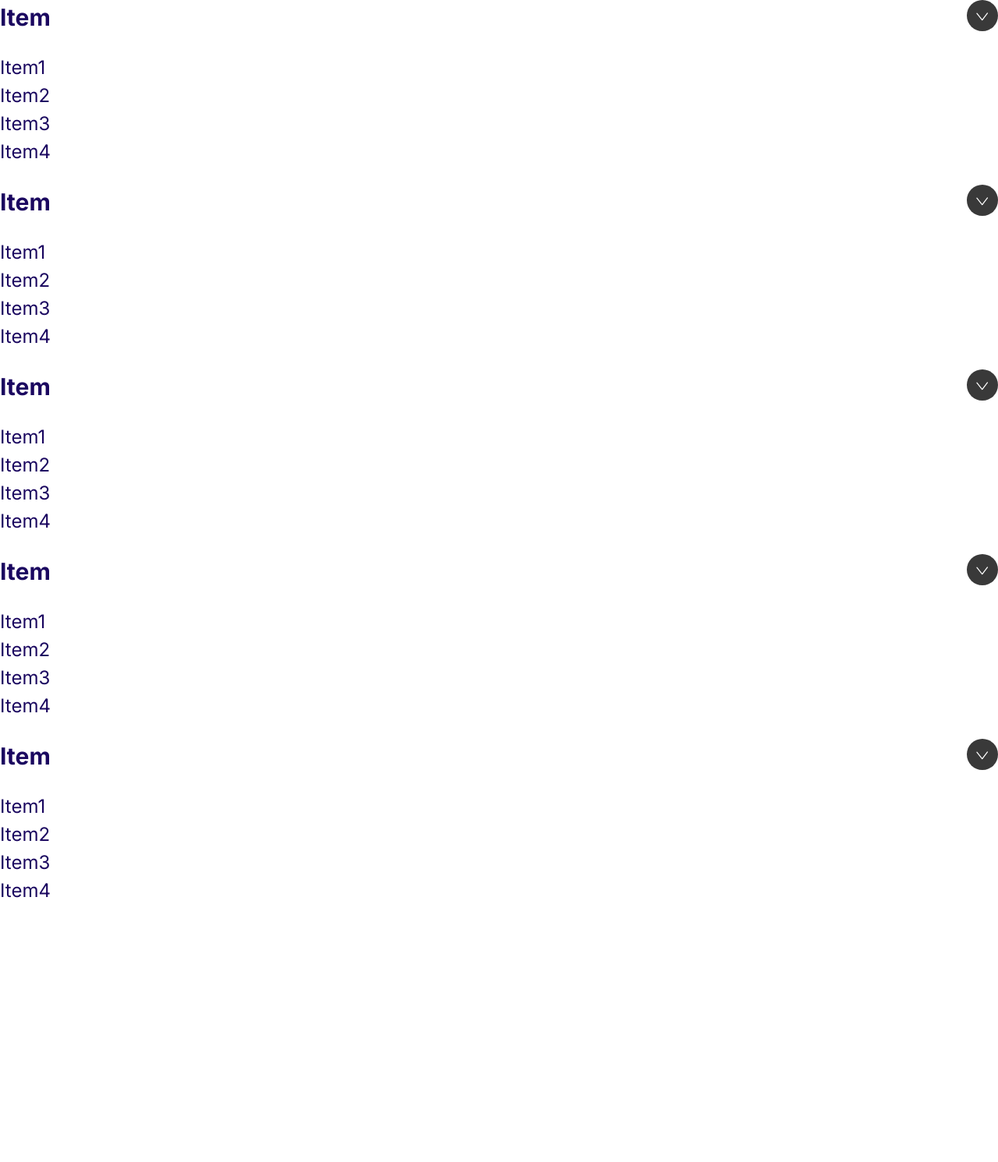
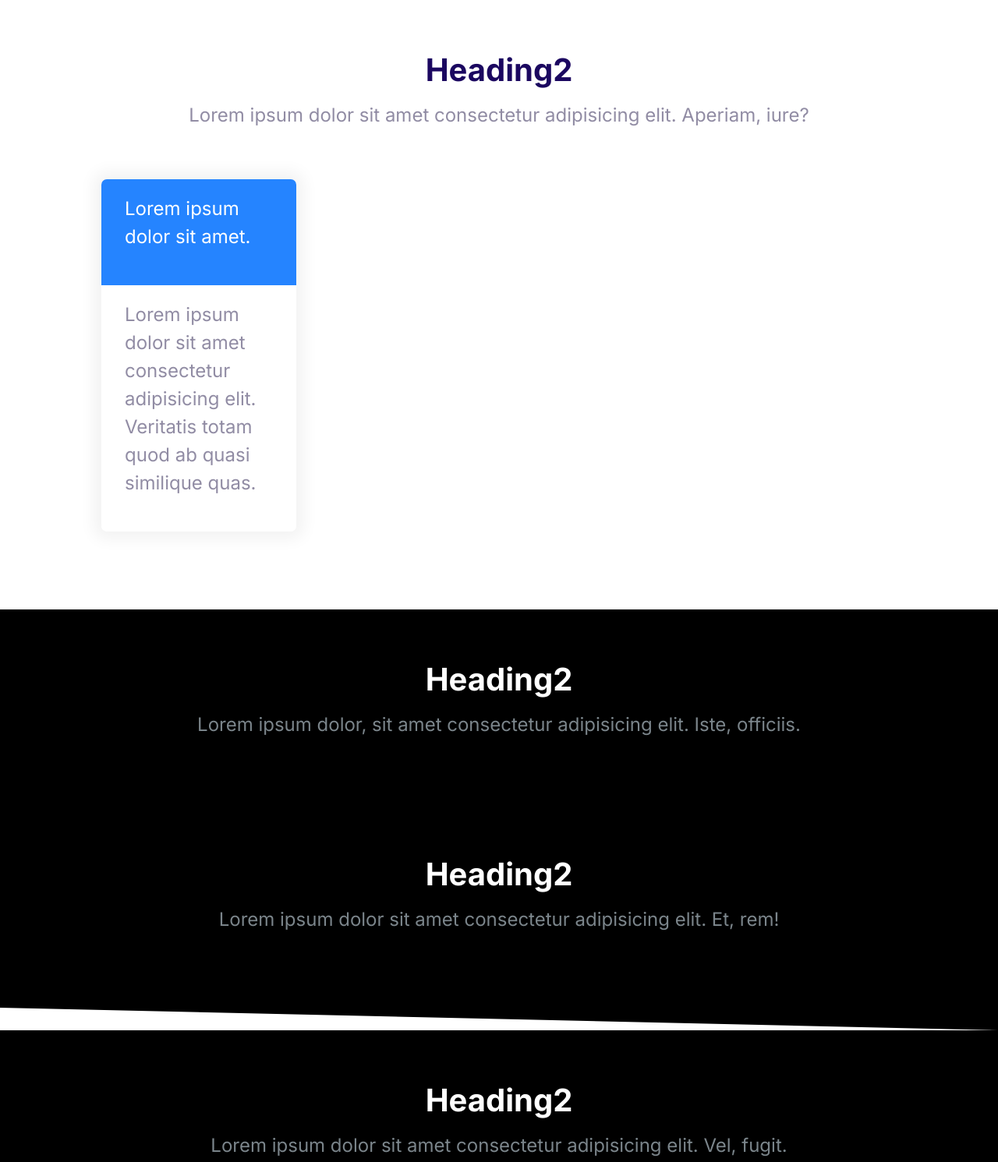
Before and after one commit to whyDoILoveThis/First-Web-Project-Moshified-, a plain HTML site: page index.html in a window 1280 px wide. Shown: the top 1491 px of the page at 78% size. Before the commit the page ends 1185 px from the top, so only its background shows below. Drawn offline with Linux system fonts and the light colour scheme.

Commit message:
Build Site Block Component

```diff
--- a/css/style.css
+++ b/css/style.css
@@ -25,6 +25,7 @@ body{
     font-family: Inter, Arial, Helvetica, sans-serif;
     font-size: 2.4rem;
     line-height: 1.5;
+    color: var(--color-body-text);
 }
 
 h1, h2, h3 {
@@ -46,6 +47,11 @@ h3 {
 
 p {
     margin-top: 0;
+}
+
+.container {
+    max-width: 1140px;
+    margin: 0 auto;
 }
 
 @media screen and (min-width:1024) {
@@ -558,3 +564,36 @@ p {
     max-height: 100%;
     opacity: 1;
 }
+
+/* Site Blocks */
+.site-block {
+    --padding-bottom: 6rem;
+    padding: 6rem 2rem;
+}
+
+.site-block--dark {
+    background: black;
+    color: #7b858b;
+}
+
+.site-block__header {
+    text-align: center;
+}
+
+.site-block__heading {
+    margin-top: 0;
+}
+
+.site-block--dark .site-block__heading {
+    color: #fff;
+}
+
+.site-block--skew-left {
+    padding-bottom: calc(var(--padding-bottom) + 4rem );
+    clip-path: polygon(0 0, 100% 0, 100% 100%, 0 90%);
+}
+
+ .site-block--skew-right {
+    padding-bottom: calc(var(--padding-bottom) + 4rem );
+     clip-path: polygon(0 0, 100% 0, 100% 90%, 0 100%);
+}
--- a/index.html
+++ b/index.html
@@ -15,101 +15,58 @@
     <title>Smithified.com</title>
   </head>
   <body>
-    <div class="collapsible collapsible--expanded">
-      <header class="collapsible__header">
-        <h2 class="collapsible__heading">Item</h2>
-        <img
-          class="icon collapsible__chevron"
-          src="/css/images/chevron.svg"
-          alt=""
-        />
+    <section class="site-block container">
+      <header class="site-block__header">
+        <h2 class="site-block__heading">Heading2</h2>
+        <p>
+          Lorem ipsum dolor sit amet consectetur adipisicing elit. Aperiam,
+          iure?
+        </p>
       </header>
-      <div class="collapsible__content">
-        <ul class="list">
-          <li class="list__item">Item1</li>
-          <li class="list__item">Item2</li>
-          <li class="list__item">Item3</li>
-          <li class="list__item">Item4</li>
-        </ul>
+      <div style="width: 30%; padding: 4rem">
+        <div class="card card--primary">
+          <header class="card__header">
+            <p>Lorem ipsum dolor sit amet.</p>
+          </header>
+          <div class="card__body">
+            <p>
+              Lorem ipsum dolor sit amet consectetur adipisicing elit. Veritatis
+              totam quod ab quasi similique quas.
+            </p>
+          </div>
+          <!--card__body-->
+        </div>
+        <!--card__header-->
       </div>
-    </div>
+      <!--temp-container-->
+    </section>
 
-    <!--  Stacked Collapsibles  -->
-    <div class="collapsible collapsible--expanded">
-      <header class="collapsible__header">
-        <h2 class="collapsible__heading">Item</h2>
-        <img
-          class="icon collapsible__chevron"
-          src="/css/images/chevron.svg"
-          alt=""
-        />
+    <section class="site-block site-block--dark">
+      <header class="site-block__header">
+        <h2 class="site-block__heading">Heading2</h2>
+        <p>
+          Lorem ipsum dolor, sit amet consectetur adipisicing elit. Iste,
+          officiis.
+        </p>
       </header>
-      <div class="collapsible__content">
-        <ul class="list">
-          <li class="list__item">Item1</li>
-          <li class="list__item">Item2</li>
-          <li class="list__item">Item3</li>
-          <li class="list__item">Item4</li>
-        </ul>
-      </div>
-    </div>
+    </section>
 
-    <div class="collapsible collapsible--expanded">
-      <header class="collapsible__header">
-        <h2 class="collapsible__heading">Item</h2>
-        <img
-          class="icon collapsible__chevron"
-          src="/css/images/chevron.svg"
-          alt=""
-        />
+    <section class="site-block site-block--dark site-block--skew-left">
+      <header class="site-block__header">
+        <h2 class="site-block__heading">Heading2</h2>
+        <p>Lorem ipsum dolor sit amet consectetur adipisicing elit. Et, rem!</p>
       </header>
-      <div class="collapsible__content">
-        <ul class="list">
-          <li class="list__item">Item1</li>
-          <li class="list__item">Item2</li>
-          <li class="list__item">Item3</li>
-          <li class="list__item">Item4</li>
-        </ul>
-      </div>
-    </div>
+    </section>
 
-    <div class="collapsible collapsible--expanded">
-      <header class="collapsible__header">
-        <h2 class="collapsible__heading">Item</h2>
-        <img
-          class="icon collapsible__chevron"
-          src="/css/images/chevron.svg"
-          alt=""
-        />
+    <section class="site-block site-block--dark site-block--skew-right">
+      <header class="site-block__header">
+        <h2 class="site-block__heading">Heading2</h2>
+        <p>
+          Lorem ipsum dolor sit amet consectetur adipisicing elit. Vel, fugit.
+        </p>
       </header>
-      <div class="collapsible__content">
-        <ul class="list">
-          <li class="list__item">Item1</li>
-          <li class="list__item">Item2</li>
-          <li class="list__item">Item3</li>
-          <li class="list__item">Item4</li>
-        </ul>
-      </div>
-    </div>
+    </section>
 
-    <div class="collapsible collapsible--expanded">
-      <header class="collapsible__header">
-        <h2 class="collapsible__heading">Item</h2>
-        <img
-          class="icon collapsible__chevron"
-          src="/css/images/chevron.svg"
-          alt=""
-        />
-      </header>
-      <div class="collapsible__content">
-        <ul class="list">
-          <li class="list__item">Item1</li>
-          <li class="list__item">Item2</li>
-          <li class="list__item">Item3</li>
-          <li class="list__item">Item4</li>
-        </ul>
-      </div>
-    </div>
     <script src="/javascript/main.js"></script>
   </body>
 </html>
```
Also changed, not shown: css/components/site-block.html (added, +52 -0 lines).
